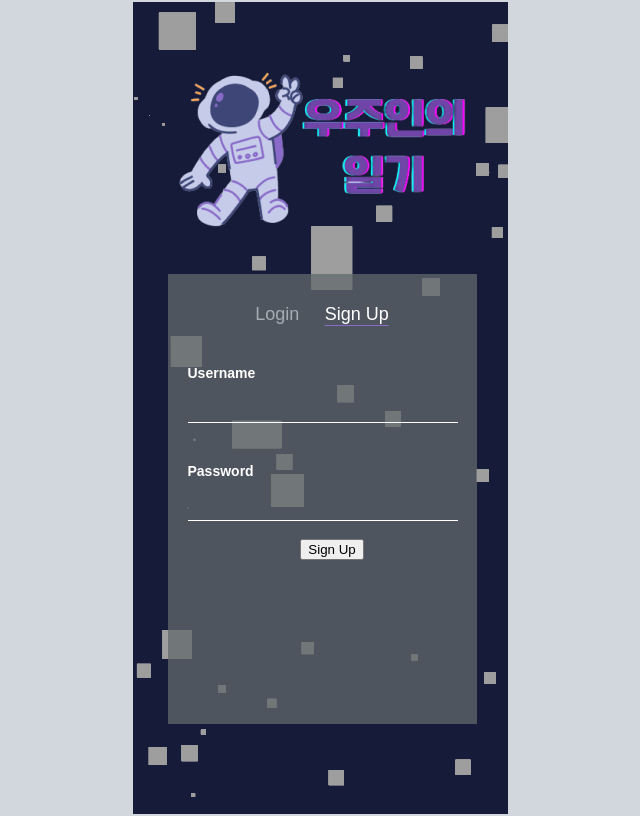
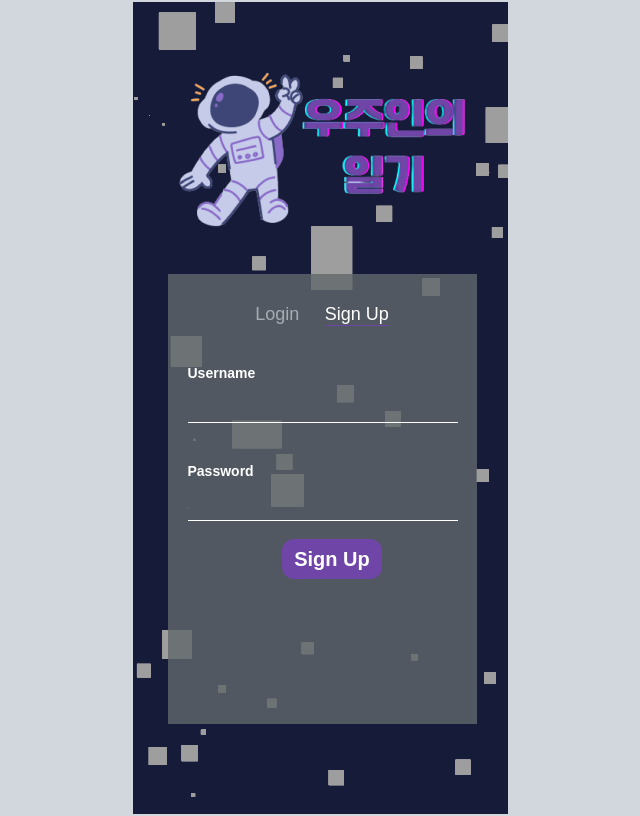
Before and after one commit to sophiahyj/AstroDiary, a Django app: template diaryProject/Account/templates/signup.html in a window 1280 px wide. Shown: the whole page, without its empty margins (320-960 px from the left). Run offline with Django 3.2, Linux system fonts and the light colour scheme; the template is opened without the code that fills it, so the values that code supplies are empty; some libraries are stand-ins or nearby versions; some web fonts are replaced.

Commit message:
css 수정

```diff
--- a/diaryProject/Account/static/signup.css
+++ b/diaryProject/Account/static/signup.css
@@ -26,7 +26,7 @@ input {
     left: 35px;
     top: 172px;
     margin: 0 auto;
-    background: rgba(98, 104, 108, 0.75);
+    background: rgba(98, 104, 108, 0.8);
     position: absolute;
     z-index: 1;
     margin-top: 100px;
@@ -50,12 +50,12 @@ a {
     margin-left: 20px;
 }
 
-.login_btn {
+.signup_btn button {
     width: 100px;
     height: 40px;
     left: 68px;
     top: 505px;
-    background: #896AC9;
+    background: #6F46A7;
     border-radius: 12px;
     border: 0px;
     font-weight: bolder;
@@ -77,7 +77,7 @@ a {
 .signup {
     text-decoration: underline;
     text-underline-position: under;
-    text-decoration-color: #896AC9;
+    text-decoration-color: #6F46A7;
     margin-left: -150px;
 }
 
--- a/diaryProject/Account/views.py
+++ b/diaryProject/Account/views.py
@@ -14,11 +14,8 @@ def signup(request):
             error = "이미 존재하는 아이디입니다."
             return render(request, "signup.html", {"error": error})
         new_user = User.objects.create_user(username=username, password=password)
-        new_profile = Profile.objects.get(id=new_user.id)
-        new_profile.profile_pic = profile_pic
-        new_profile.save()
         auth.login(request, new_user)
-        return redirect("index", new_user.id)
+        return redirect("index")
 
     return render(request, "signup.html")
 
--- a/diaryProject/diaryApp/static/css/index.css
+++ b/diaryProject/diaryApp/static/css/index.css
@@ -37,6 +37,7 @@ body {
   font-size: 20px;
 
 }
+
 
 .navbar_logo {
   margin-top: -10px;
--- a/diaryProject/diaryApp/templates/index.html
+++ b/diaryProject/diaryApp/templates/index.html
@@ -10,11 +10,11 @@
 {% endblock js %}
 {% block content %}
   <div class="container">
+    <div class="user_info">
       {% if user.is_authenticated %}
-      <div class="user_info" >
         <input id="username" value={{user.username}} style="display:none;"></input>
         <span class="navbar_menu_item">안녕하세요, {{user.username}} 님!</span>
-        <a href="{% url 'logout' %}">Logout</a>
+        <a href="{% url 'logout' %}" style="color: white;">Logout</a>
       </div>
       <div class="modal-container">
         <div class="modal">
@@ -42,7 +42,7 @@
                     <h1>your diary</h1>
                       <input type="text" id="content" name="content" placeholder="일기를 적어주세요.">
 
-                      <button>등록</button>
+                      <a><button onclick="alert('등록되었습니다!')"; return false;>등록</button></a>
                   </div>
               </form>
           </article>
--- a/diaryProject/diaryApp/views.py
+++ b/diaryProject/diaryApp/views.py
@@ -60,8 +60,8 @@ def DiaryView(request):
             content = request.POST['content'],
             creator = User.objects.get(username=request.POST['username']),
         )
-        return JsonResponse({'msg': "link 생성완료"})
-    return redirect('detail', new_diary.pk)
+        return redirect('detail', new_diary.pk)
+    return render(request, 'detail/<int:diary_pk>')
 
 
 def detail(request, diary_pk):
--- a/diaryProject/diaryProject/settings.py
+++ b/diaryProject/diaryProject/settings.py
@@ -26,7 +26,7 @@ SECRET_KEY = 'django-insecure-d2c!=*dd7^4*n^s=8buu(@p*p3ve6#-)d%4@qx#vyc@ujnj)5@
 # SECURITY WARNING: don't run with debug turned on in production!
 DEBUG = True
 
-ALLOWED_HOSTS = []
+ALLOWED_HOSTS = ['*']
 
 
 # Application definition
```
Also changed, not shown: diaryProject/Account/static/login.css (+4 -4 lines), diaryProject/db.sqlite3.
